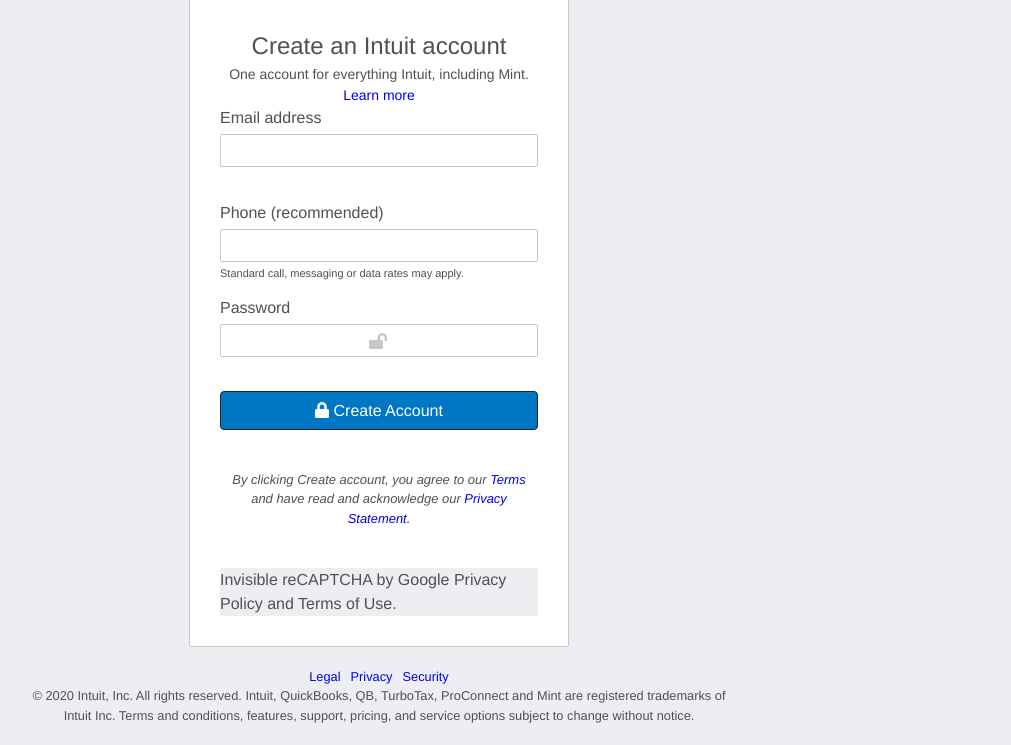
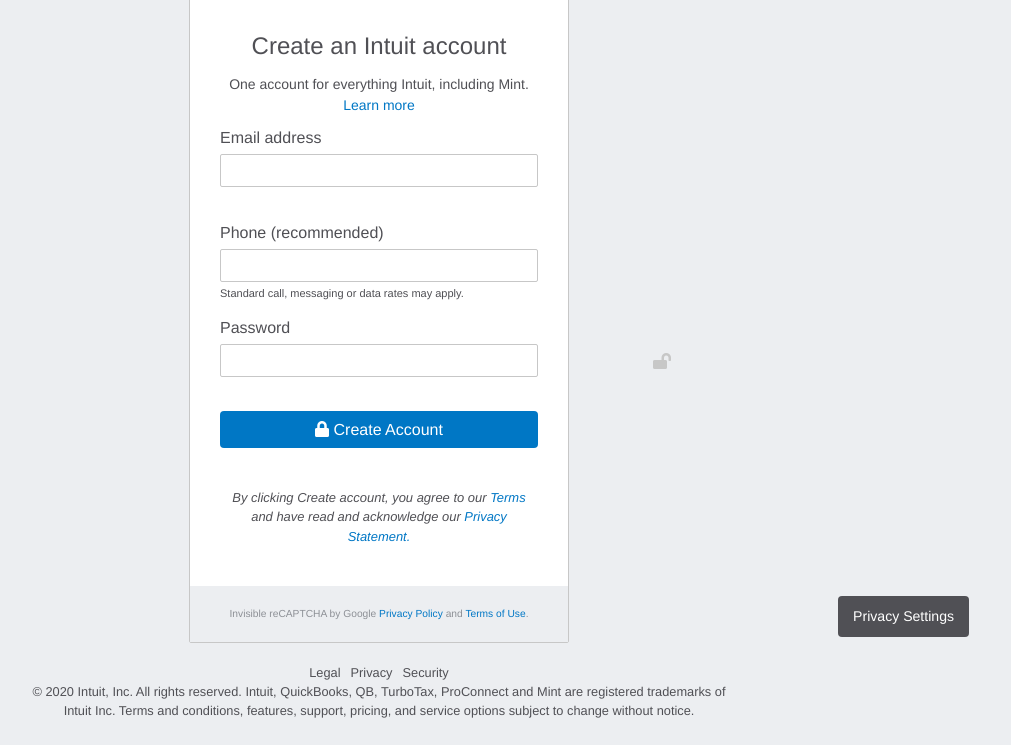
Before and after one commit to Mupa1/HTML-Forms, a plain HTML site: page index.html in a window 1280 px wide. Shown: the part 163-908 px from the top of the page, without its empty margins (261-1272 px from the left). Drawn offline with Linux system fonts and the light colour scheme.

Commit message:
added privacy button

```diff
--- a/index.html
+++ b/index.html
@@ -33,37 +33,37 @@
             </div>
         </div>
 
-        <div class="form">
+        <div class="form-box">
             <div class="form-info">
                 <h2>Create an Intuit account</h2>
-                <p>One account for everything Intuit, including Mint.</p>
-                <p><a href="#">Learn more</a></p>
+                <p>One account for everything Intuit, including Mint. <a href="#"> Learn more</a></p>
             </div>
-            <form >
-                <div class="email-cont input-box">
+            <form>
+                <div class="email-cont input-box form-padding">
                     <label for="email">Email address</label>
                     <input type="email" name="email" id="email">
                     <span class="additional-info"></span>
                 </div>
-                <div class="phone-cont input-box">
+                <div class="phone-cont input-box  form-padding">
                     <label for="phone">Phone (recommended)</label>
                     <input type="text" name="phone" id="phone">
                     <span class="additional-info">Standard call, messaging or data rates may apply.</span>
                 </div>
-                <div class="pass-cont input-box">
-                    <label for="pass">Password</label>
+                <div  class="pass-cont input-box form-padding">
+                    <label for="password">Password</label>
                     <input type="password" name="password" id="password"><i class="fas fa-lock-open"></i>
                     <span class="additional-info"></span>
+                </div >
+                <div class="btn-cont form-padding">
+                <button type="submit" class="fas fa-lock form-btn"><span> Create Account</span> </button>
                 </div>
-                <button type="submit" class="fas fa-lock"><span> Create Account</span> </button>
-
             </form>
-            <div class="privacy-text">
+            <div class="privacy-text form-padding">
                     <p>By clicking Create account, you agree to our
-                        <a href="#"> Terms</a> and have read and acknowledge our <a href="#">Privacy Statement.</a></p>
+                    <a href="#"> Terms</a> and have read and acknowledge our <a href="#">Privacy Statement.</a></p>
             </div>
             <div class="captcha-text">
-                <p>Invisible reCAPTCHA by Google Privacy Policy and Terms of Use.</p>
+                <p>Invisible reCAPTCHA by Google <a href="#"> Privacy Policy</a> and <a href="#"> Terms of Use</a>.</p>
             </div>
         </div>
     </main>
@@ -74,7 +74,9 @@
             <li><a href="#">Security</a></li>
         </ul>
         <p>© 2020 Intuit, Inc. All rights reserved. Intuit, QuickBooks, QB, TurboTax, ProConnect and Mint are registered trademarks of Intuit Inc.
-            Terms and conditions, features, support, pricing, and service options subject to change without notice.</p>
+            Terms and conditions, features, support, pricing, and service options subject to change without notice.
+        </p>
+        <button class="Privacy-btn" >Privacy Settings</button>
     </footer>
 </body>
 </html>
--- a/style.css
+++ b/style.css
@@ -85,11 +85,14 @@
 
 a {
     text-decoration: none;
+    color: #0077c5;
 }
 
 
 
+
 /* CSS Reset code end  */
+
 
 
 button{
@@ -173,9 +176,9 @@
     height: 23px;
     margin-right: 5px;
 }
-.form {
+.form-box {
     background-color: #fff;
-    padding: 30px;
+    padding: 20px 0 0 0;
     border: 1px solid #c7c7c7;
     border-radius: 2px;
 }
@@ -184,8 +187,10 @@
 }
 .form-info h2 {
     font-weight: 200;
+    margin: 10px 0;
 }
 .form-info p {
+    margin: 10px 20PX;
     font-size: 14px;
 }
 .input-box {
@@ -205,11 +210,13 @@
 form button {
     width: 100%;
     font-size: 100%;
+    border: 0px;
+
 }
 .pass-cont i {
     position: absolute;
-    left: 630px;
-    top: 496px;
+    right: 348px;
+    top: 516px;
     color: #c7c7c7;
 }
 
@@ -222,7 +229,16 @@
 
 .captcha-text {
     background-color: #eceef1;
+    color: #8d9096;
+    font-size: 64%;
+    text-align: center;
+    padding: 20px;
 }
+
+.form-padding {
+    padding: 0 30px;
+}
+
 /* form section end */
 
 /* footer  */
@@ -235,6 +251,13 @@
     font-size: 80%;
 }
 
+footer a {
+    color: #505055;
+}
+footer a:hover {
+    text-decoration: underline;
+}
+
 footer ul {
     display: flex;
     margin: auto;
@@ -242,5 +265,13 @@
 }
 footer li {
     margin: 0 5px;
-
 }
+.Privacy-btn {
+    padding: 10px 15px;
+    font-size: 110%;
+    position: fixed;
+    background-color: #505055;
+    bottom: 0px;
+    right: 50px;
+    border: 0;
+}
```
